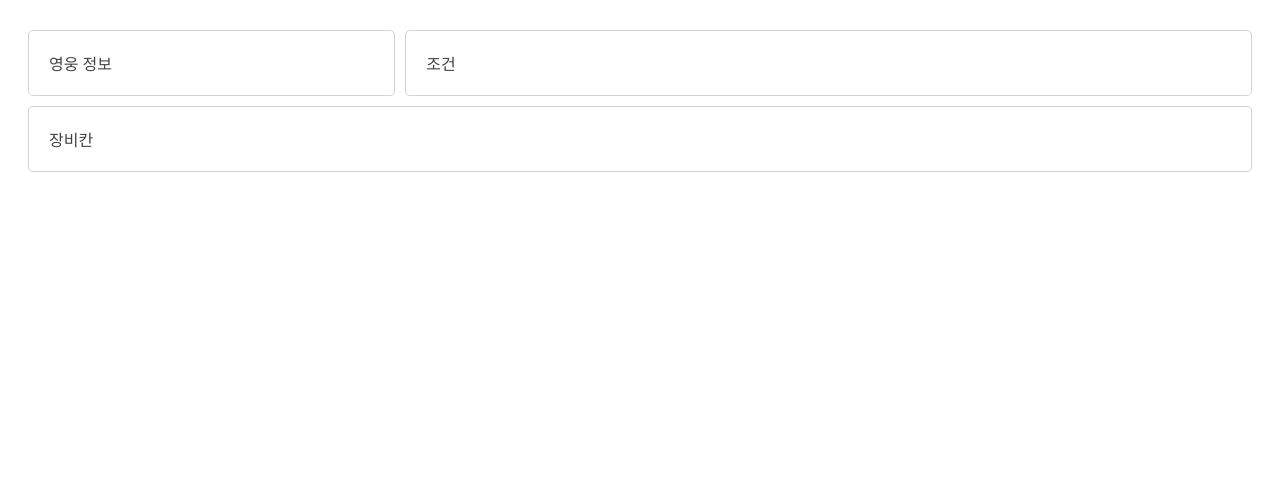
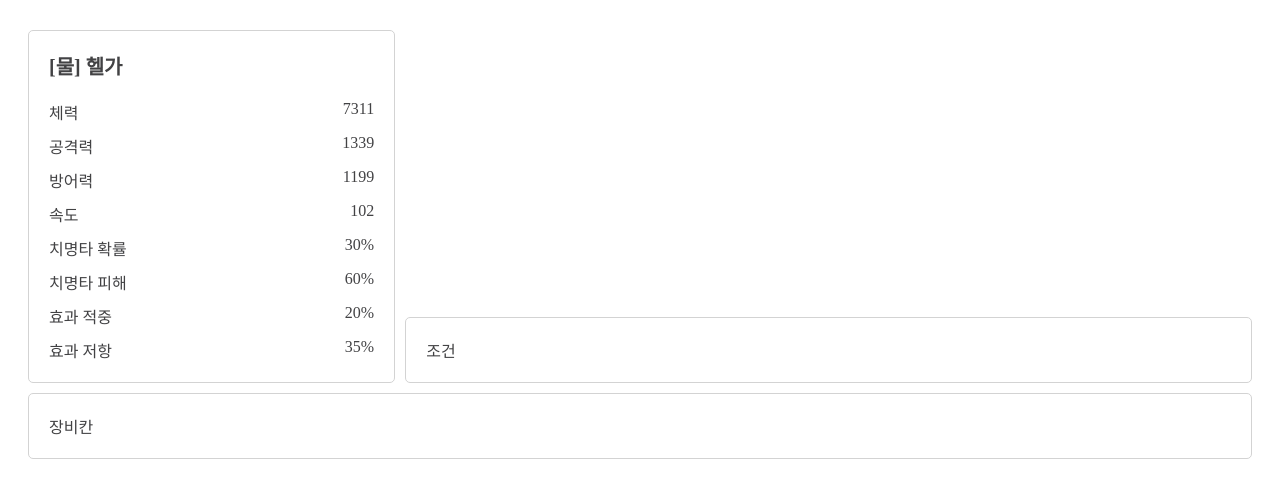
Before and after one commit to lee10104/LOH-equipment-vue, a Vue app: page / in a window 1280 px wide. Shown: the top 498 px of the page. Built offline with nearby package versions, Linux system fonts and the light colour scheme; a web font is replaced by a local one.

Commit message:
영웅 정보에 더미 영웅 데이터 추가

```diff
--- a/src/components/HeroInfo.vue
+++ b/src/components/HeroInfo.vue
@@ -1,9 +1,35 @@
 <template>
-  <div class="HeroInfo">영웅 정보</div>
+  <div class="HeroInfo">
+    <div class="HeroInfo__name">[{{ type }}] {{ name }}</div>
+    <div class="HeroInfo__stats">
+      <div v-for="stat in stats" v-bind:key="stat.id" class="HeroInfo__stat">
+        {{ stat.label }}
+        <div class="HeroInfo__stat-value">{{ stat.value }}<span v-if="stat.type == 'percentage'">%</span></div>
+      </div>
+    </div>
+  </div>
 </template>
 
 <script>
-export default { name: 'HeroInfo' };
+export default {
+  name: 'HeroInfo',
+  data() {
+    return {
+      name: '헬가',
+      type: '물',
+      stats: [
+        { id: 'health', label: '체력', value: 7311 },
+        { id: 'attack', label: '공격력', value: 1339 },
+        { id: 'defense', label: '방어력', value: 1199 },
+        { id: 'speed', label: '속도', value: 102 },
+        { id: 'critical_hit_rate', label: '치명타 확률', value: 30, type: 'percentage' },
+        { id: 'critical_hit_damage', label: '치명타 피해', value: 60, type: 'percentage' },
+        { id: 'debuff rate', label: '효과 적중', value: 20, type: 'percentage' },
+        { id: 'resistance', label: '효과 저항', value: 35, type: 'percentage' }
+      ]
+    };
+  }
+};
 </script>
 
 <style>
@@ -12,4 +38,22 @@ export default { name: 'HeroInfo' };
   display: inline-block;
   margin-right: 10px;
 }
+
+.HeroInfo__name {
+  font-size: 20px;
+  font-weight: bold;
+}
+
+.HeroInfo__stats {
+  margin-top: 20px;
+}
+
+.HeroInfo__stat {
+  margin-top: 10px;
+}
+
+.HeroInfo__stat-value {
+  text-align: right;
+  float: right;
+}
 </style>
```
